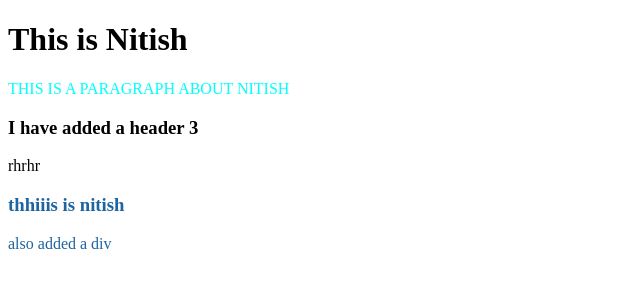
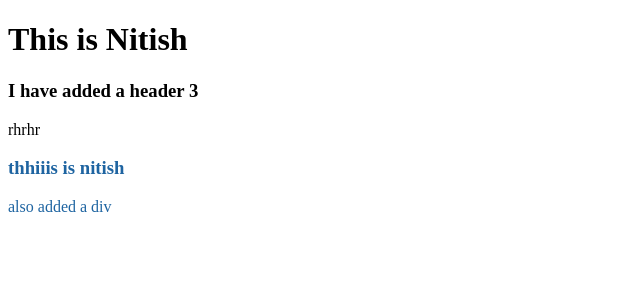
Before and after one commit to imnrb/Git-Vscode, a plain HTML site: page index.html in a window 1280 px wide. Shown: the whole page, without its empty margins (0-640 px from the left). Drawn offline with Linux system fonts and the light colour scheme.

Commit message:
removed para

```diff
--- a/index.html
+++ b/index.html
@@ -11,9 +11,7 @@
     <h1>
         This is Nitish
     </h1>
-    <P id="para">
-        THIS IS A PARAGRAPH ABOUT NITISH
-    </P>
+
     <h3>
         I have added a header 3
     </h3>
```
